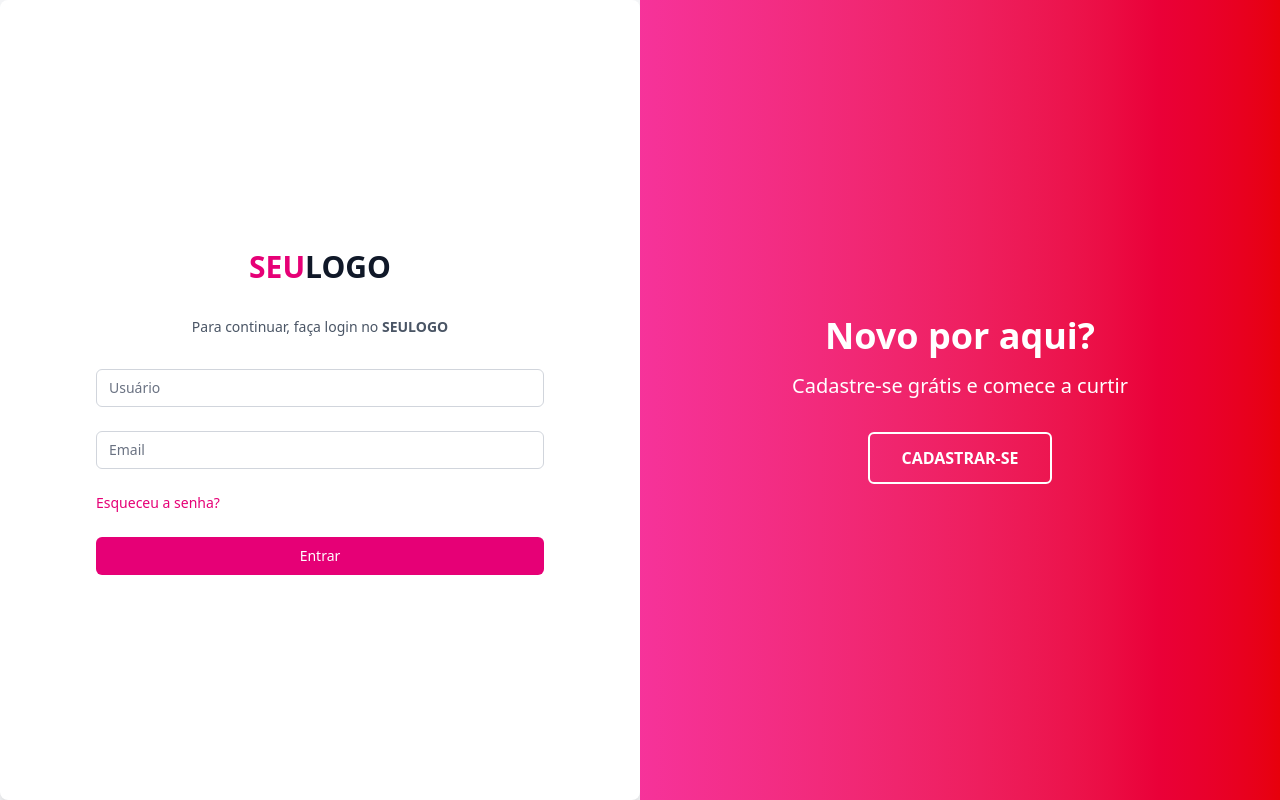
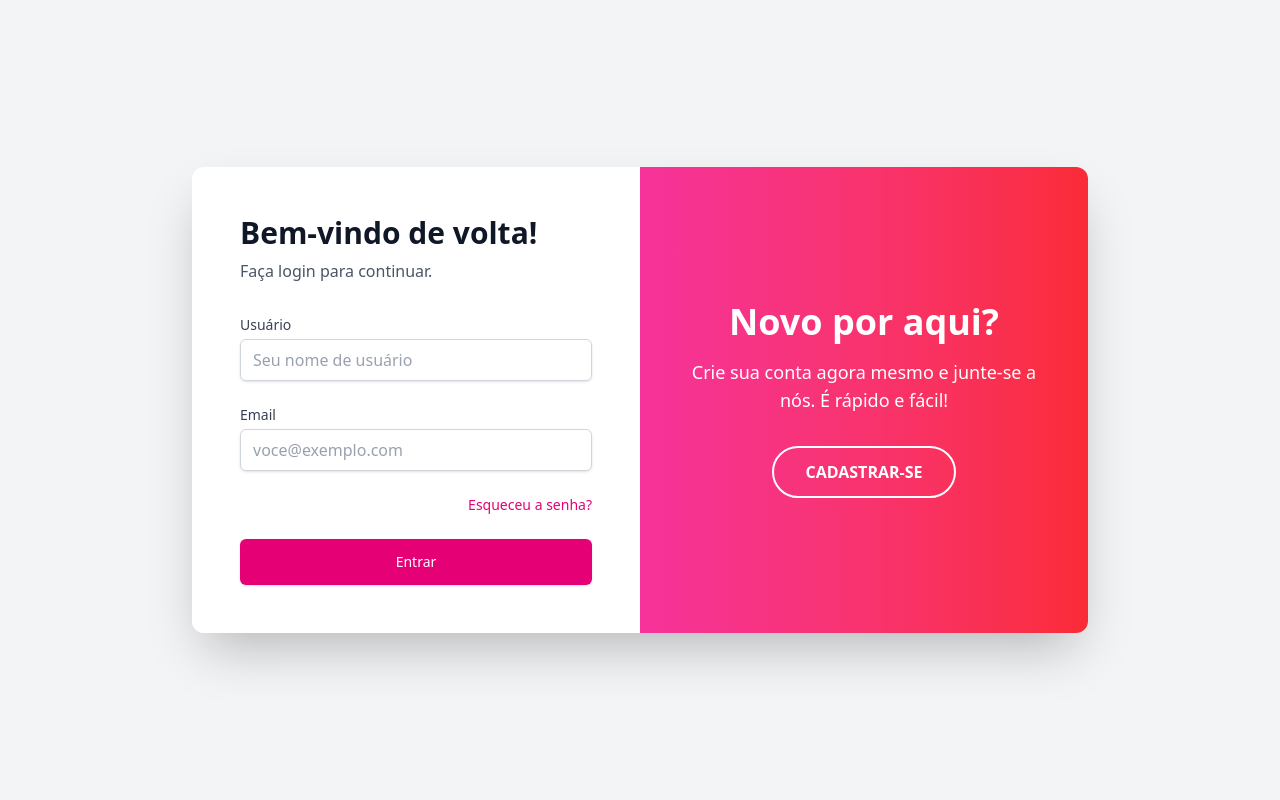
Before and after one commit to TeleAjudaChallenge/CP5-Front, a React (Vite) app: page / in a window 1280 px wide. Built offline with nearby package versions, Linux system fonts and the light colour scheme.

Commit message:
Foi redesenhada a pagina de login

```diff
--- a/src/routes/Login/index.tsx
+++ b/src/routes/Login/index.tsx
@@ -18,12 +18,10 @@ export default function Login() {
   } = useForm<TipoUsuario>();
 
   const onSubmit = async ({ nomeUsuario, email }: TipoUsuario) => {
-    (async () => {
     try {
       const response = await fetch(
         `${API_URL}/usuarios?nomeUsuario=${nomeUsuario}&email=${email}`
       );
-
       const data = await response.json();
 
       if (Array.isArray(data) && data.length > 0) {
@@ -45,91 +43,87 @@ export default function Login() {
       console.error(e);
       alert("Erro ao conectar à API.");
     }
-    })();
   };
 
   return (
-    <main className="flex min-h-screen bg-gray-100 dark:bg-gray-900">
-      {/* Coluna Esquerda: Login */}
-      <div className="w-1/2 flex items-center justify-center p-8 bg-white dark:bg-gray-800 rounded-lg shadow-lg">
-        <div className="max-w-md w-full space-y-8">
-          <h2 className="mt-6 text-center text-3xl font-extrabold text-gray-900 dark:text-white">
-            <span className="text-pink-600">SEU</span>LOGO
+    <div className="flex h-screen w-full items-center justify-center bg-gray-100 dark:bg-gray-900">
+      <div className="w-full max-w-4xl flex rounded-xl shadow-2xl overflow-hidden">
+        {/* Coluna Esquerda: Formulário */}
+        <div className="w-full md:w-1/2 p-8 sm:p-12 bg-white dark:bg-gray-800">
+          <div className="w-full max-w-md mx-auto">
+            <h2 className="text-3xl font-bold text-gray-900 dark:text-white mb-2">
+              Bem-vindo de volta!
             </h2>
-          <p className="mt-2 text-center text-sm text-gray-600 dark:text-gray-300">
-            Para continuar, faça login no <span className="font-bold">SEULOGO</span>
+            <p className="text-gray-600 dark:text-gray-300 mb-8">
+              Faça login para continuar.
             </p>
             <form
-            className="mt-8 space-y-6"
+              className="space-y-6"
               onSubmit={handleSubmit(onSubmit)}
               noValidate
             >
               <div>
-              <label htmlFor="nomeUsuario" className="sr-only">
+                <label
+                  htmlFor="nomeUsuario"
+                  className="block text-sm font-medium text-gray-700 dark:text-gray-200 mb-1"
+                >
                   Usuário
                 </label>
                 <input
                   id="nomeUsuario"
                   type="text"
-                autoComplete="username"
-                required
-                className="appearance-none rounded-md relative block w-full px-3 py-2 border border-gray-300 placeholder-gray-500 text-gray-900 focus:outline-none focus:ring-pink-500 focus:border-pink-500 sm:text-sm dark:bg-gray-700 dark:border-gray-600 dark:text-white dark:placeholder-gray-400"
-                placeholder="Usuário"
+                  className="w-full px-3 py-2 border border-gray-300 rounded-md shadow-sm placeholder-gray-400 focus:outline-none focus:ring-2 focus:ring-pink-500 focus:border-pink-500 dark:bg-gray-700 dark:border-gray-600 dark:text-white"
+                  placeholder="Seu nome de usuário"
                   {...register("nomeUsuario", {
-                  required: "Informe o usuário.",
+                    required: "O nome de usuário é obrigatório.",
                     minLength: { value: 3, message: "Mínimo de 3 caracteres." },
                   })}
-                aria-invalid={!!errors.nomeUsuario || undefined}
                 />
                 {errors.nomeUsuario && (
-                <small className="text-red-500 mt-1 block">
+                  <p className="text-red-500 text-xs mt-1">
                     {errors.nomeUsuario.message}
-                </small>
+                  </p>
                 )}
               </div>
               <div>
-              <label htmlFor="email" className="sr-only">
+                <label
+                  htmlFor="email"
+                  className="block text-sm font-medium text-gray-700 dark:text-gray-200 mb-1"
+                >
                   Email
                 </label>
                 <input
                   id="email"
                   type="email"
-                autoComplete="email"
-                required
-                className="appearance-none rounded-md relative block w-full px-3 py-2 border border-gray-300 placeholder-gray-500 text-gray-900 focus:outline-none focus:ring-pink-500 focus:border-pink-500 sm:text-sm dark:bg-gray-700 dark:border-gray-600 dark:text-white dark:placeholder-gray-400"
-                placeholder="Email"
+                  className="w-full px-3 py-2 border border-gray-300 rounded-md shadow-sm placeholder-gray-400 focus:outline-none focus:ring-2 focus:ring-pink-500 focus:border-pink-500 dark:bg-gray-700 dark:border-gray-600 dark:text-white"
+                  placeholder="voce@exemplo.com"
                   {...register("email", {
-                  required: "Informe o email.",
+                    required: "O email é obrigatório.",
                     pattern: {
                       value: /\S+@\S+\.\S+/,
-                    message: "Email inválido.",
+                      message: "Formato de email inválido.",
                     },
                   })}
-                aria-invalid={!!errors.email || undefined}
                 />
                 {errors.email && (
-                <small className="text-red-500 mt-1 block">
+                  <p className="text-red-500 text-xs mt-1">
                     {errors.email.message}
-                </small>
+                  </p>
                 )}
               </div>
-
-            <div className="flex items-center justify-between">
-              <div className="text-sm">
+              <div className="flex items-center justify-end">
                 <a
                   href="#"
-                  className="font-medium text-pink-600 hover:text-pink-500"
+                  className="text-sm font-medium text-pink-600 hover:text-pink-500"
                 >
                   Esqueceu a senha?
                 </a>
               </div>
-            </div>
-
               <div>
                 <button
                   type="submit"
                   disabled={isSubmitting}
-                className="group relative w-full flex justify-center py-2 px-4 border border-transparent text-sm font-medium rounded-md text-white bg-pink-600 hover:bg-pink-700 focus:outline-none focus:ring-2 focus:ring-offset-2 focus:ring-pink-500"
+                  className="w-full flex justify-center py-3 px-4 border border-transparent rounded-md shadow-sm text-sm font-medium text-white bg-pink-600 hover:bg-pink-700 focus:outline-none focus:ring-2 focus:ring-offset-2 focus:ring-pink-500 disabled:opacity-50"
                 >
                   {isSubmitting ? "Entrando..." : "Entrar"}
                 </button>
@@ -138,17 +132,20 @@ export default function Login() {
           </div>
         </div>
 
-      {/* Coluna Direita: Cadastro */}
-      <div className="w-1/2 flex flex-col items-center justify-center p-8 bg-gradient-to-r from-pink-500 to-red-600 text-white text-center">
-        <h2 className="text-4xl font-extrabold mb-4">Novo por aqui?</h2>
-        <p className="text-xl mb-8">Cadastre-se grátis e comece a curtir</p>
+        {/* Coluna Direita: Convite para Cadastro */}
+        <div className="hidden md:flex w-1/2 flex-col items-center justify-center p-12 bg-gradient-to-r from-pink-500 to-red-500 text-white text-center">
+          <h2 className="text-4xl font-bold mb-4">Novo por aqui?</h2>
+          <p className="text-lg mb-8">
+            Crie sua conta agora mesmo e junte-se a nós. É rápido e fácil!
+          </p>
           <button
             onClick={() => navigate("/cadastro")}
-          className="py-3 px-8 border-2 border-white text-white font-bold rounded-md hover:bg-white hover:text-pink-600 transition duration-300 ease-in-out"
+            className="py-3 px-8 border-2 border-white text-white font-bold rounded-full hover:bg-white hover:text-pink-600 transition-transform transform hover:scale-105 duration-300"
           >
             CADASTRAR-SE
           </button>
         </div>
-    </main>
+      </div>
+    </div>
   );
 }
```
Lines whose indentation alone changed are shown as unchanged.
